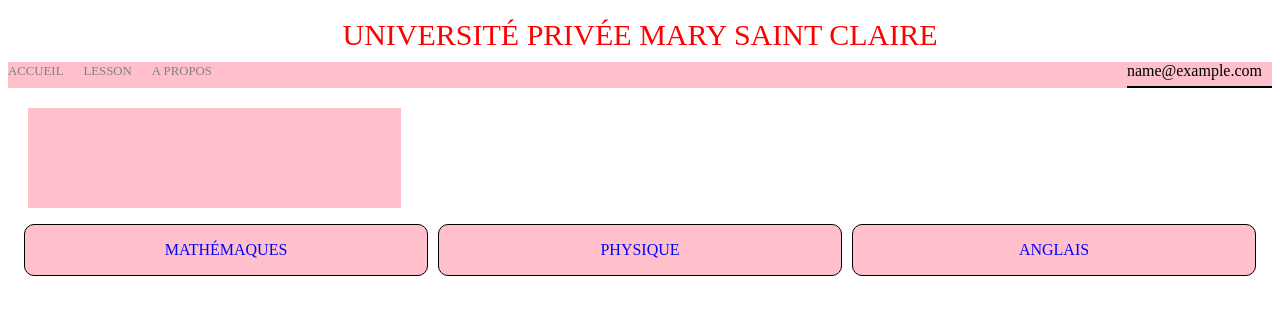
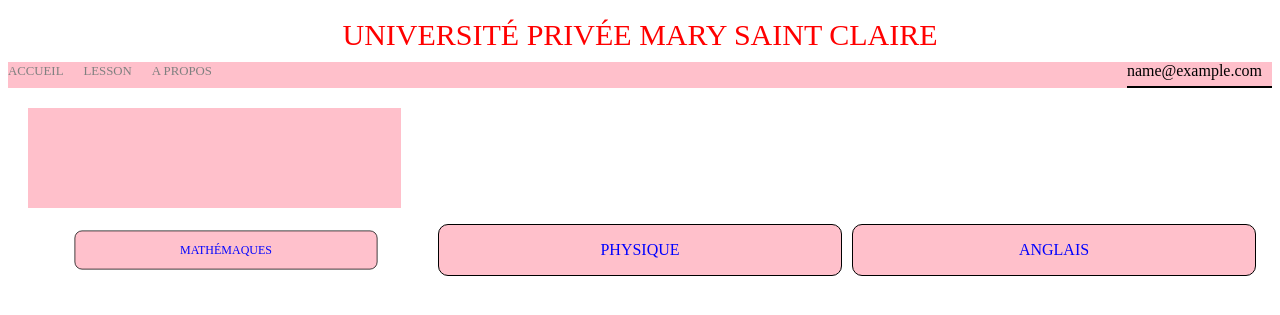
Before and after one commit to Yugo19/Univ-website, a PHP site: page /online-classes.php in a window 1280 px wide, with the pointer over the restyled element. Shown: the top 315 px of the page. Run offline with PHP 8.4, Linux system fonts and the light colour scheme; the visitor is signed in with stand-in values (Sample User, id 1); data that the repository does not hold is empty.

Commit message:
new update in the css for online-classes

```diff
--- a/styles.css
+++ b/styles.css
@@ -330,3 +330,9 @@ tr:nth-child(even) {
     color: blue;
     background-color: pink;
 }
+
+.Lesson>div:hover {
+    transform: scale(0.75);
+    opacity: 0.98;
+    transition: 1s;
+}
```
